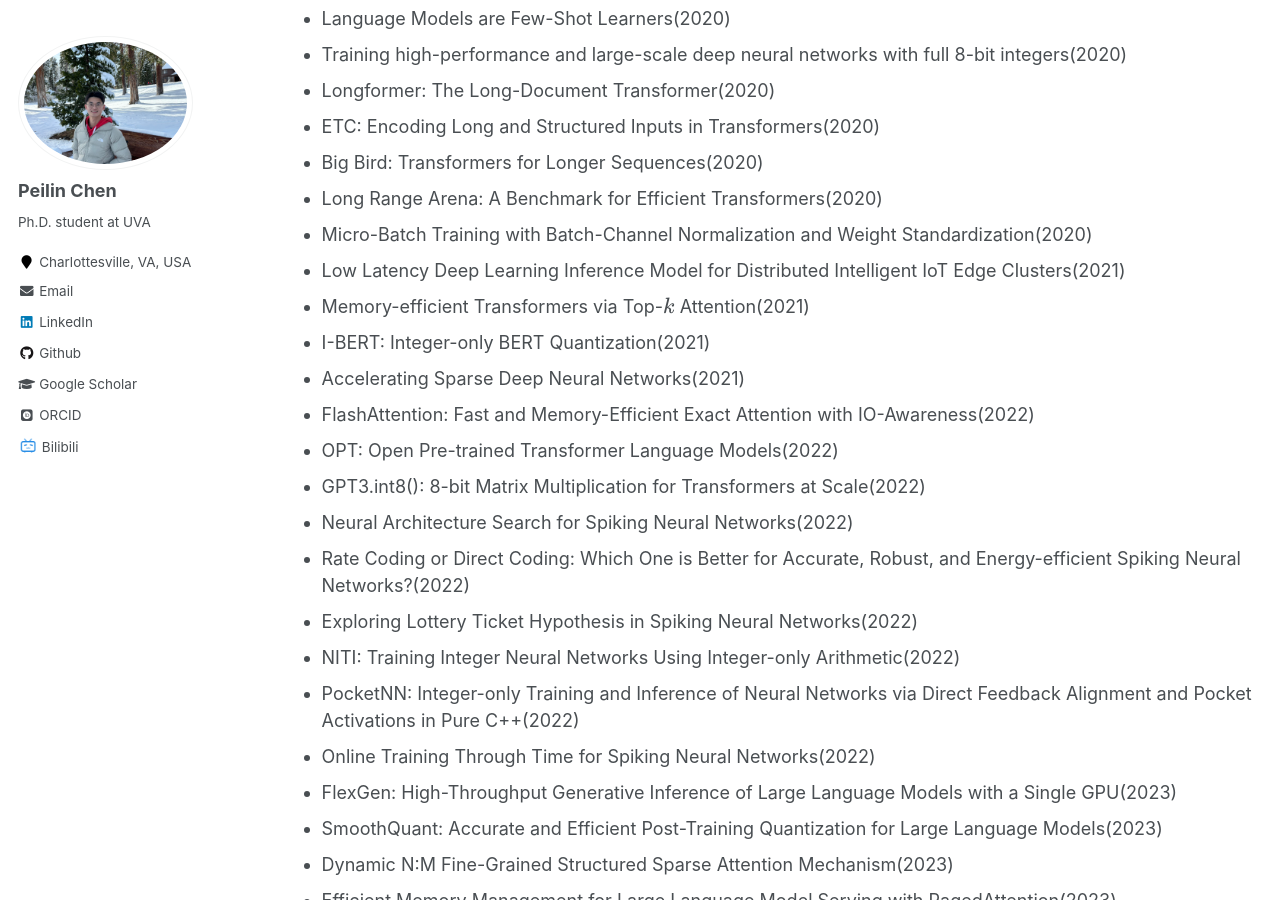
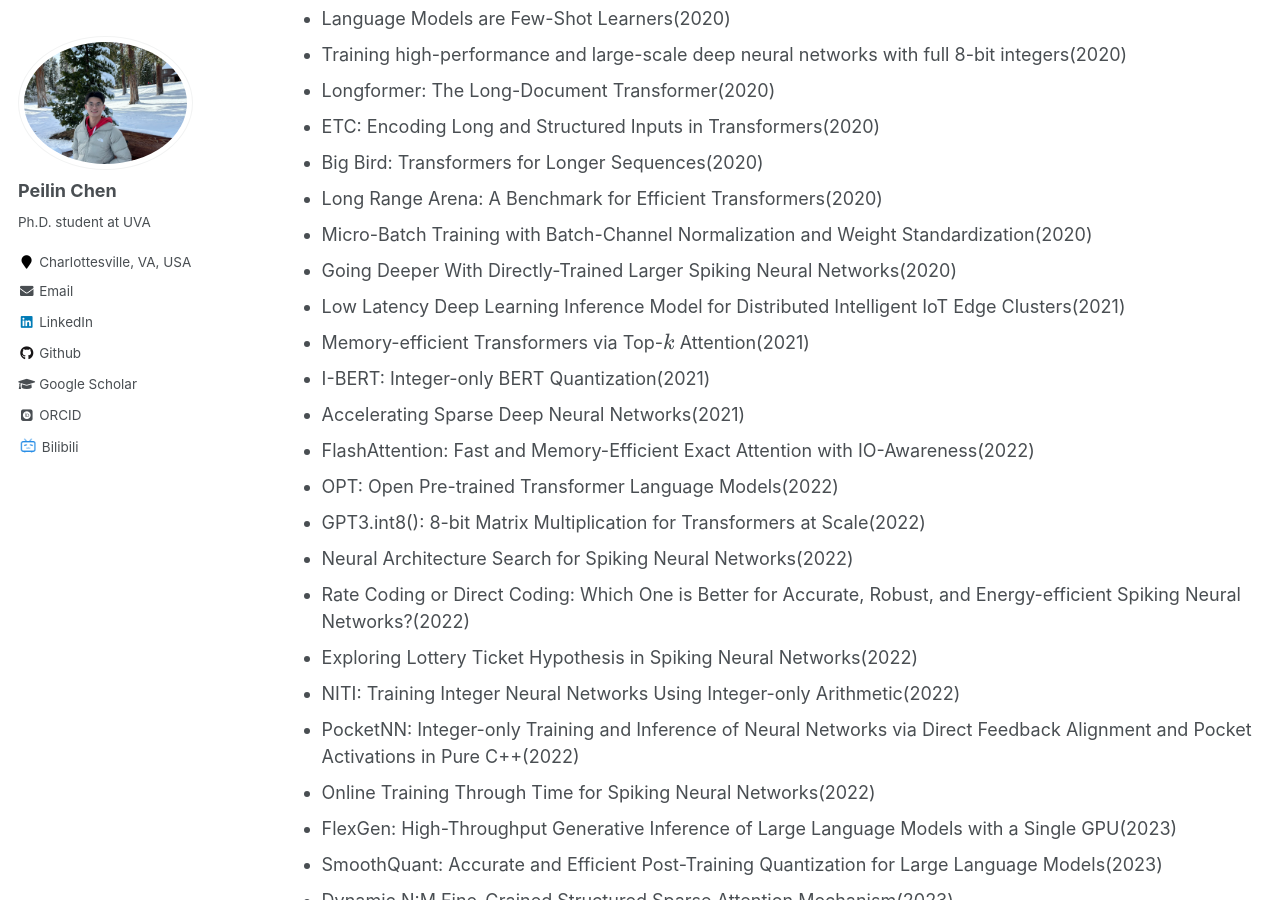
Before and after one commit to peilin-chen/peilin-chen.github.io, a Jekyll site: the page built from _pages/reading list.md, in a window 1280 px wide and 900 px high, scrolled down 11310 px. Built offline with Jekyll 4.4.1, drawn with Linux system fonts in a browser that asks for light colours; some web fonts are replaced; formulas are drawn with MathJax 3.

Commit message:
Update reading list.md

```diff
--- a/_pages/reading list.md
+++ b/_pages/reading list.md
@@ -265,6 +265,7 @@ author_profile: true
   - Big Bird: Transformers for Longer Sequences(2020)
   - Long Range Arena: A Benchmark for Efficient Transformers(2020)
   - Micro-Batch Training with Batch-Channel Normalization and Weight Standardization(2020)
+  - Going Deeper With Directly-Trained Larger Spiking Neural Networks(2020)
   - Low Latency Deep Learning Inference Model for Distributed Intelligent IoT Edge Clusters(2021)
   - Memory-efficient Transformers via Top-$k$ Attention(2021)
   - I-BERT: Integer-only BERT Quantization(2021)
```
